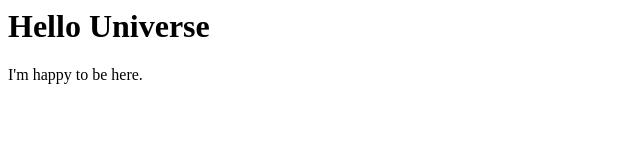
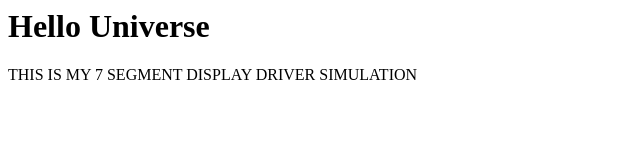
Before and after one commit to m-vrebac/inf1339-week01, a plain HTML site: page docs/index.html in a window 1280 px wide. Shown: the whole page, without its empty margins (0-640 px from the left). Drawn offline with Linux system fonts and the light colour scheme.

Commit message:
Updated message
Updated message "THIS IS MY 7 SEGMENT DISPLAY DRIVER SIMULATION"

```diff
--- a/docs/index.html
+++ b/docs/index.html
@@ -4,6 +4,6 @@
 </head>
 <body>
 <h1>Hello Universe</h1>
-I'm happy to be here.
+THIS IS MY 7 SEGMENT DISPLAY DRIVER SIMULATION
 </body>
 </html>
```
